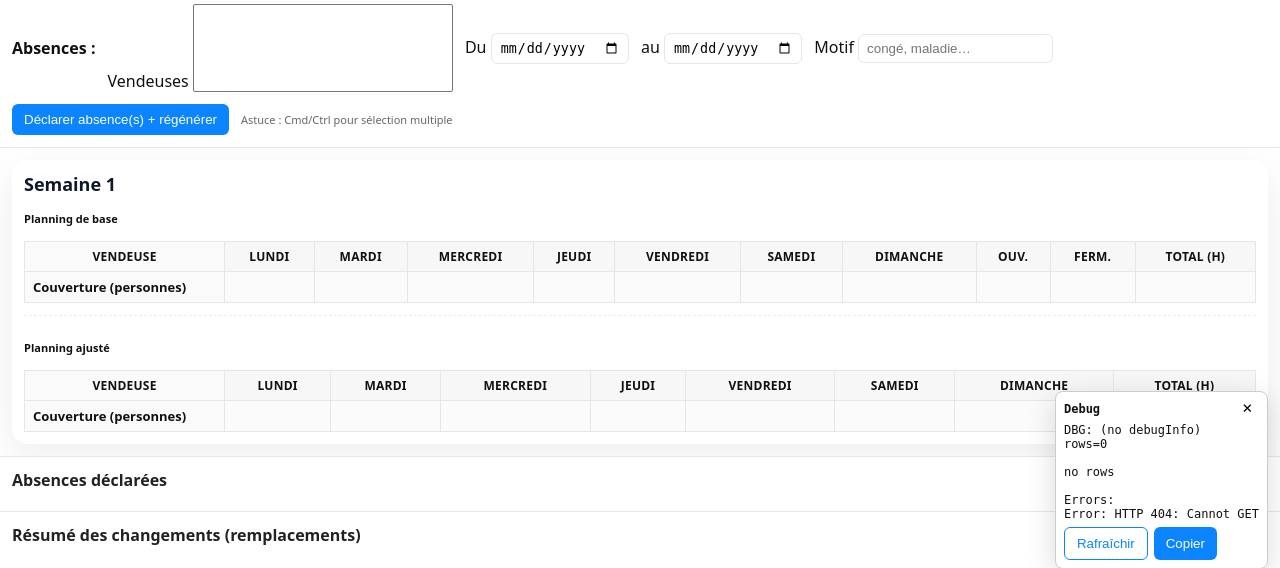
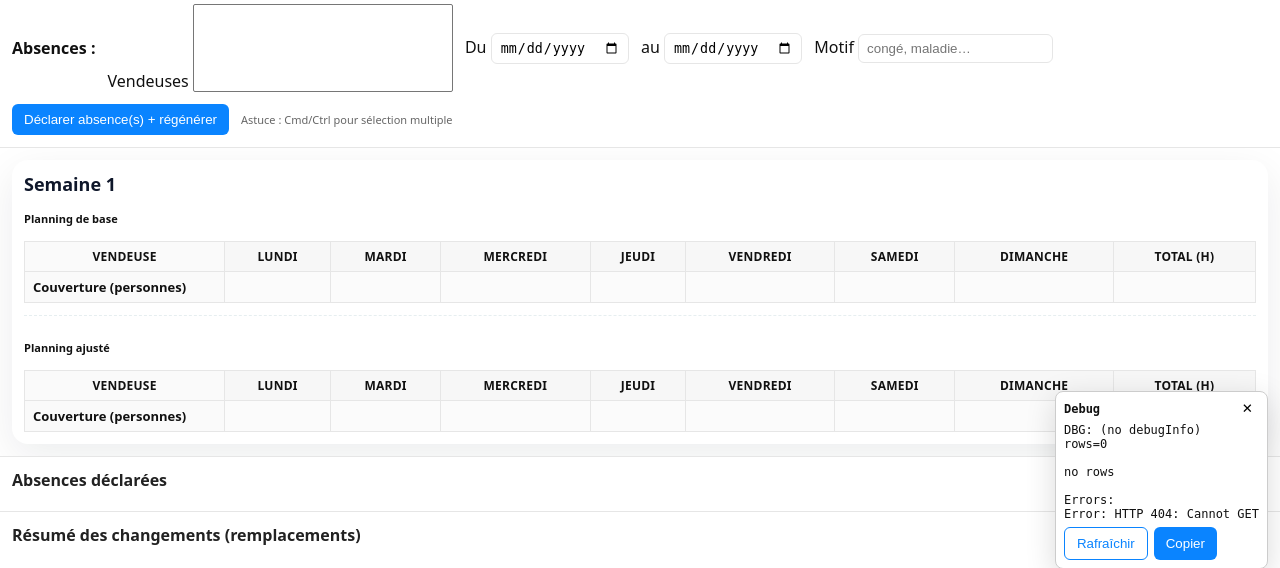
Before and after one commit to dadic56/planning-app, a Flask app: template templates/index.html in a window 1280 px wide. Shown: the part 219-787 px from the top of the page. Run offline with Flask 3, Linux system fonts and the light colour scheme; the template is opened without the code that fills it, so the values that code supplies are empty.

Commit message:
fix(ui): remove missed Ouv./Ferm. columns from week 0 base table

```diff
--- a/templates/index.html
+++ b/templates/index.html
@@ -183,7 +183,7 @@
           <tr>
             <th class="left-sticky">Vendeuse</th>
             <th>Lundi</th><th>Mardi</th><th>Mercredi</th><th>Jeudi</th><th>Vendredi</th><th>Samedi</th><th>Dimanche</th>
-            <th>Ouv.</th><th>Ferm.</th><th>Total (h)</th>
+            <th>Total (h)</th>
           </tr>
         </thead>
         <tbody class="week-body" id="tbody0"></tbody>
@@ -191,7 +191,7 @@
           <tr>
             <td class="left-sticky">Couverture (personnes)</td>
             <td data-cover="0"></td><td data-cover="1"></td><td data-cover="2"></td><td data-cover="3"></td><td data-cover="4"></td><td data-cover="5"></td><td data-cover="6"></td>
-            <td data-role="open-label" class="small"></td><td data-role="close-label" class="small"></td><td></td>
+            <td></td>
           </tr>
         </tfoot>
       </table>
```
